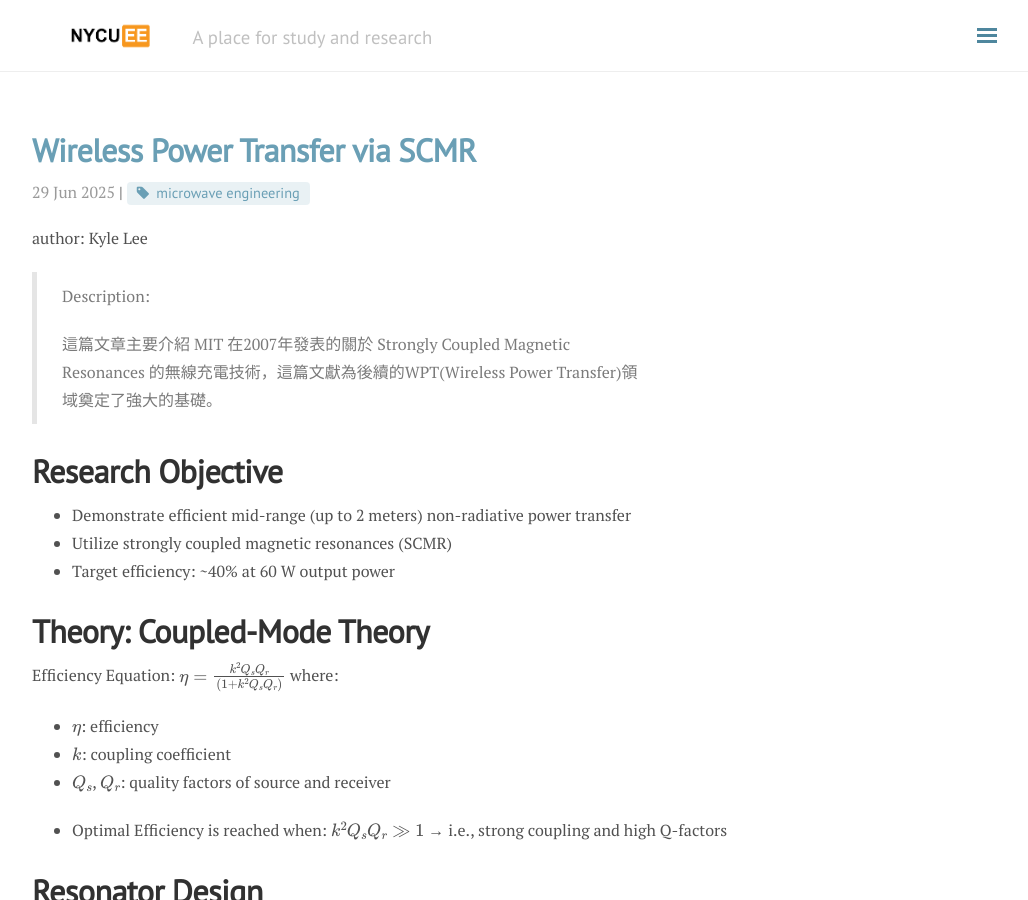
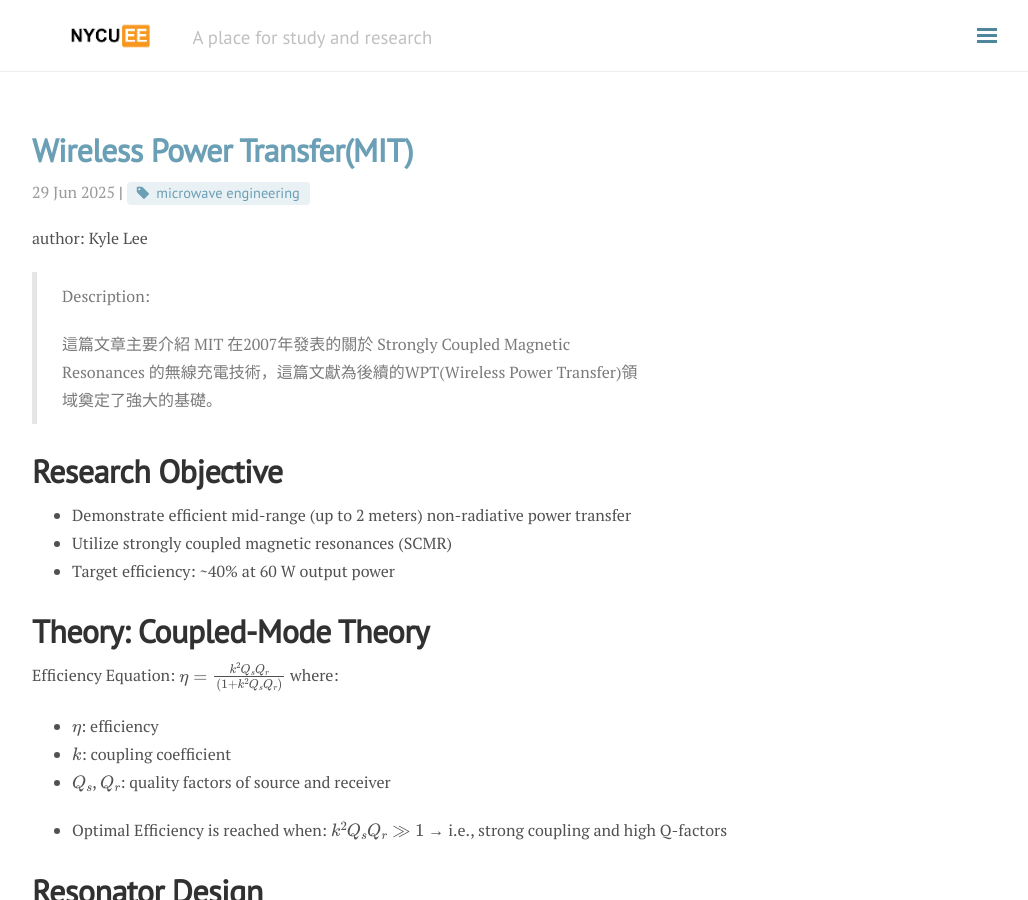
Before and after one commit to phasedarray917/phasedarray917.github.io, a Jekyll site: the page built from _posts/2025-06-29-wireless-power-transfer-via-strongly-coupled-magnetic-resonances.md, in a window 1280 px wide and 900 px high. Shown: the whole window, without its empty margins (248-1276 px from the left). Built offline with Jekyll 4.4.1, drawn with Linux system fonts in a browser that asks for light colours; nearby versions of some CDN libraries; formulas are drawn with MathJax 3; comment, search, counter and statistics services are not loaded.

Commit message:
Update 2025-06-29-wireless-power-transfer-via-strongly-coupled-magnetic-resonances.md

```diff
--- a/_posts/2025-06-29-wireless-power-transfer-via-strongly-coupled-magnetic-resonances.md
+++ b/_posts/2025-06-29-wireless-power-transfer-via-strongly-coupled-magnetic-resonances.md
@@ -1,6 +1,6 @@
 ---
 layout: post
-title: Wireless Power Transfer via SCMR
+title: Wireless Power Transfer(MIT)
 categories: Research
 tags: [microwave engineering]
 ---
```
